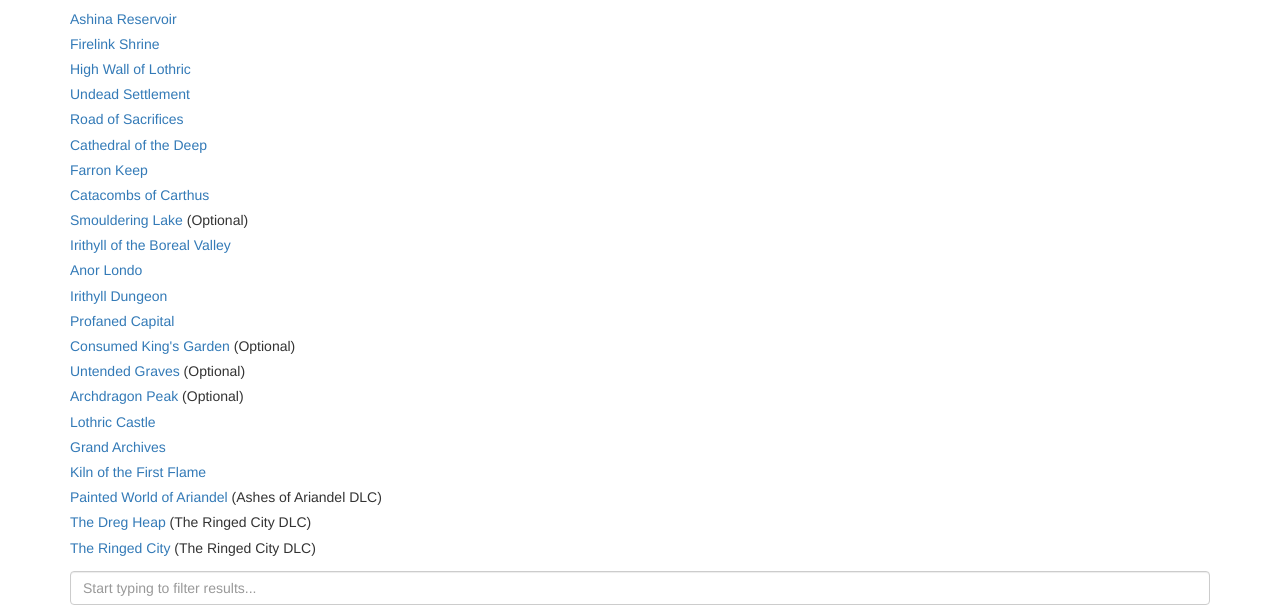
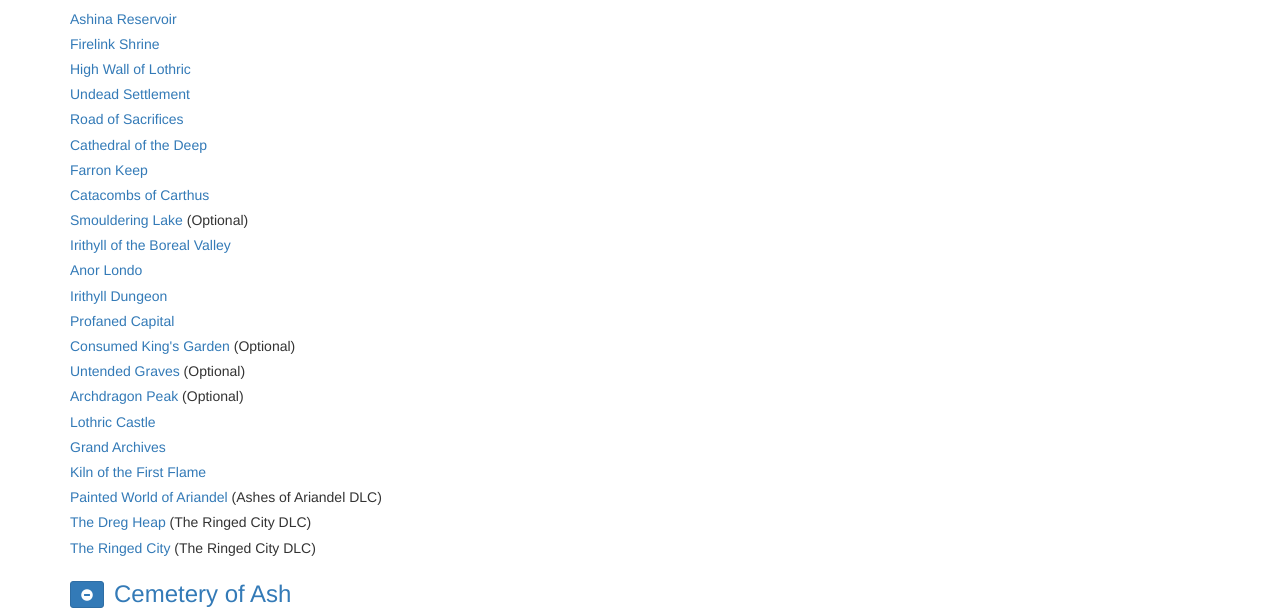
Before and after one commit to ShadowsMage7031/Sekiro-Walkthrough, a plain HTML site: page index.html in a window 1280 px wide. Shown: the part 318-928 px from the top of the page. Drawn offline with nearby package versions, Linux system fonts and the light colour scheme; a script that the page names is missing.

Commit message:
Update index.html

```diff
--- a/index.html
+++ b/index.html
@@ -228,11 +228,6 @@
           <li><a href="#The_Dreg_Heap">The Dreg Heap</a> (The Ringed City DLC) <span id="playthrough_nav_totals_21"></span></li>
           <li><a href="#The_Ringed_City">The Ringed City</a> (The Ringed City DLC) <span id="playthrough_nav_totals_22"></span></li>
         </ul>
-
-        <div class="form-group">
-          <input type="search" id="playthrough_search" class="form-control" placeholder="Start typing to filter results..." />
-        </div>
-
         <div id="playthrough_list">
 
           <h3 id="Cemetery_of_Ash"><a href="#Cemetery_of_Ash_col" data-toggle="collapse" class="btn btn-primary btn-collapse btn-sm"></a><a href="http://darksouls3.wiki.fextralife.com/Cemetery+of+Ash">Cemetery of Ash</a> <span id="playthrough_totals_17"></span></h3>
```
